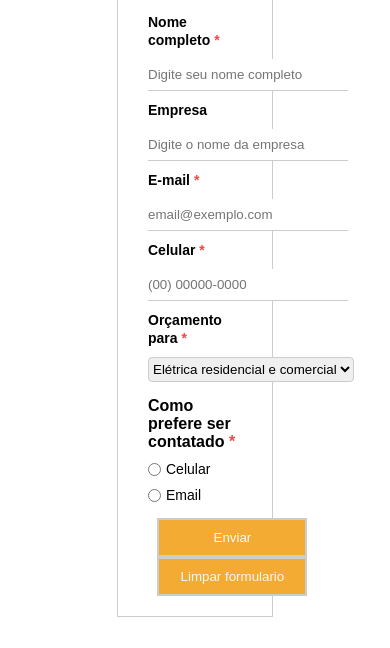
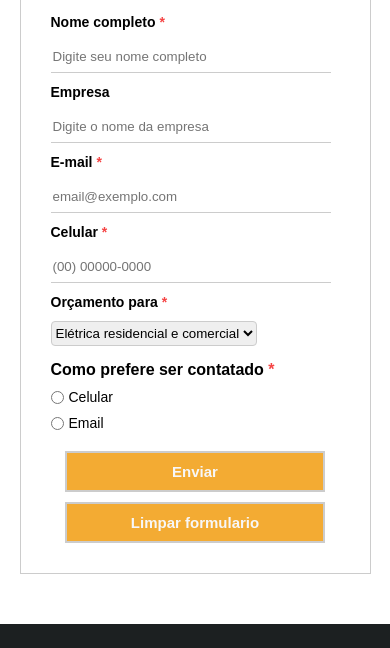
Before and after one commit to brunogs97/Project_Extend_2, a plain HTML site: page form/form.html in a window 390 px wide. Shown: the part 259-907 px from the top of the page. Drawn offline with Linux system fonts and the light colour scheme.

Commit message:
formulario responsivo

```diff
--- a/form/form.css
+++ b/form/form.css
@@ -84,3 +84,31 @@ select {
     background-color: #f7f7f8;
     color: #F3AB33;
 }
+
+/* RESPONSIVIDADE */
+@media screen and (max-width: 500px) {
+    .form-content {
+        width: 90%;
+    }
+
+    .box-input input {
+        padding: 8px 2px;
+        width: 280px;
+    }
+
+    .form-btn {
+        width: 100%;
+        margin: 10px 0;
+        display: flex;
+        flex-direction: column;
+        align-items: center;
+        justify-content: center;
+    }
+
+    .btn {
+        width: 90%;
+        margin: 5px 0;
+        font-size: 15px;
+        font-weight: 600;
+    }
+}
--- a/form/form.html
+++ b/form/form.html
@@ -22,7 +22,9 @@
             </ul>
         </div>
         <div class="icon">
-            <img src="../img/logo.jpg" alt="Logo da empresa">
+            <a href="../index.html">
+                <img src="../img/logo.jpg" alt="Logo da empresa">
+            </a>
         </div>
 
         <!-- FORMULARIO -->
```
